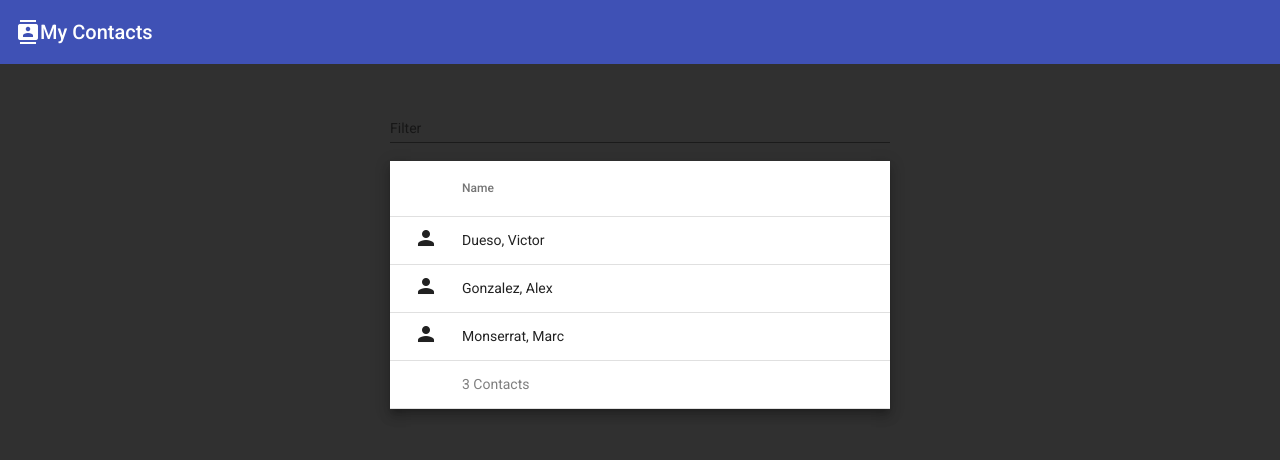
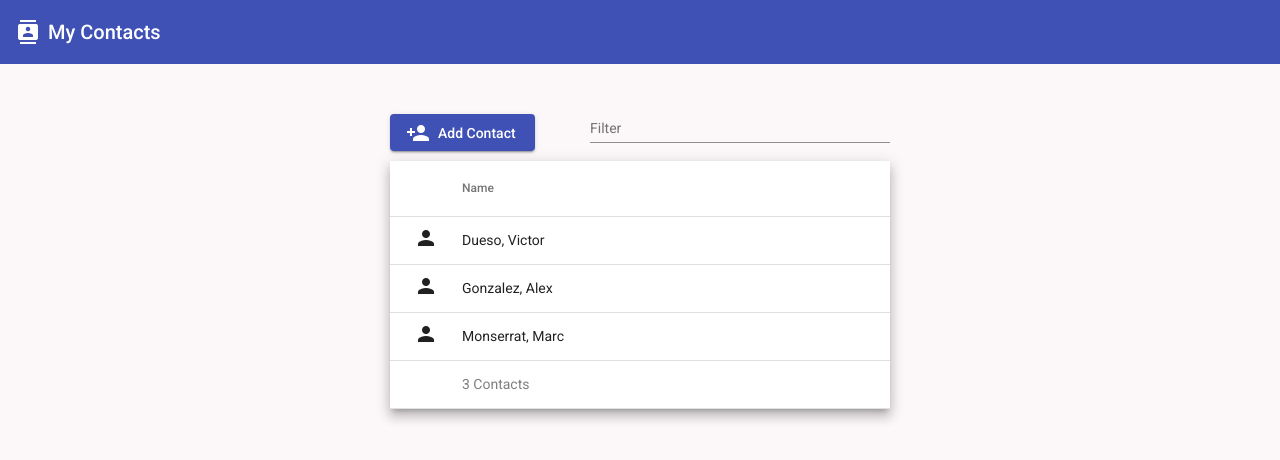
Before and after one commit to munsa/contacts-book, an Angular app: page / in a window 1280 px wide. Shown: the top 460 px of the page. Built offline with nearby package versions, Linux system fonts and the light colour scheme.

Commit message:
new contact button

```diff
--- a/src/app/app.component.html
+++ b/src/app/app.component.html
@@ -1,7 +1,7 @@
 <!-- App Header -->
 <mat-toolbar class="app-toolbar" color="primary">
   <mat-icon matSuffix>contacts</mat-icon>
-  <span>{{title}}</span>
+  <span class="toolbar-title">{{title}}</span>
 </mat-toolbar>
 
 <!-- App Content -->
--- a/src/app/app.component.scss
+++ b/src/app/app.component.scss
@@ -1,3 +1,7 @@
 .container {
   margin : 40px;
 }
+
+.toolbar-title {
+  padding-left: 0.5rem;
+}
--- a/src/app/components/contact-list/contact-list.component.html
+++ b/src/app/components/contact-list/contact-list.component.html
@@ -1,13 +1,22 @@
 <div class="contact-table-container">
-  <mat-form-field class="contact-table-filter">
-    <mat-label>Filter</mat-label>
-    <input matInput (keyup)="applyFilter($event)" placeholder="Ex. Vienna " #filterInput>
-  </mat-form-field>
+  <div class="contact-table-header">
+    <button mat-raised-button color="primary" class="new-contact-button" (click)="openNewContactWindow()">
+      <mat-icon matSuffix class="icon" aria-label="New contact icon">person_add</mat-icon>
+      <span>Add Contact</span>
+    </button>
+    <mat-form-field class="contact-table-filter">
+      <mat-label>Filter</mat-label>
+      <input matInput (keyup)="applyFilter($event)" placeholder="Ex. Vienna " #filterInput class="contact-filter-input">
+    </mat-form-field>
+
+
+  </div>
+
 
   <table mat-table [dataSource]="contactList" class="mat-elevation-z8 contact-table">
     <!-- Person icon -->
     <ng-container matColumnDef="icon">
-      <th mat-header-cell *matHeaderCellDef class="icon-col"></th>
+      <th mat-header-cell *matHeaderCellDef></th>
       <td mat-cell *matCellDef="let contact">
         <mat-icon matSuffix>person</mat-icon>
       </td>
--- a/src/app/components/contact-list/contact-list.component.scss
+++ b/src/app/components/contact-list/contact-list.component.scss
@@ -5,8 +5,31 @@
   margin-right: auto;
 }
 
+.contact-table-header {
+  display: flex;
+  flex-direction: row;
+  justify-content: space-between;
+  align-items: center;
+}
+
+.new-contact-button {
+  display: flex;
+  align-items: center;
+  min-width: 145px;
+
+  .icon {
+    margin-right: 0.5rem;
+  }
+}
+
 .contact-table-filter {
-  width: 100%;
+  width: 300px;
+  padding-left: 1rem;
+  overflow: hidden;
+}
+
+.contact-filter-input {
+  color: black;
 }
 
 .contact-table {
--- a/src/styles.scss
+++ b/src/styles.scss
@@ -5,6 +5,6 @@ html, body {
 body {
   margin: 0;
   font-family: Roboto, "Helvetica Neue", sans-serif;
-  background-color: #303030;
+  background-color: #fcf7f8;
   color: white;
 }
```
